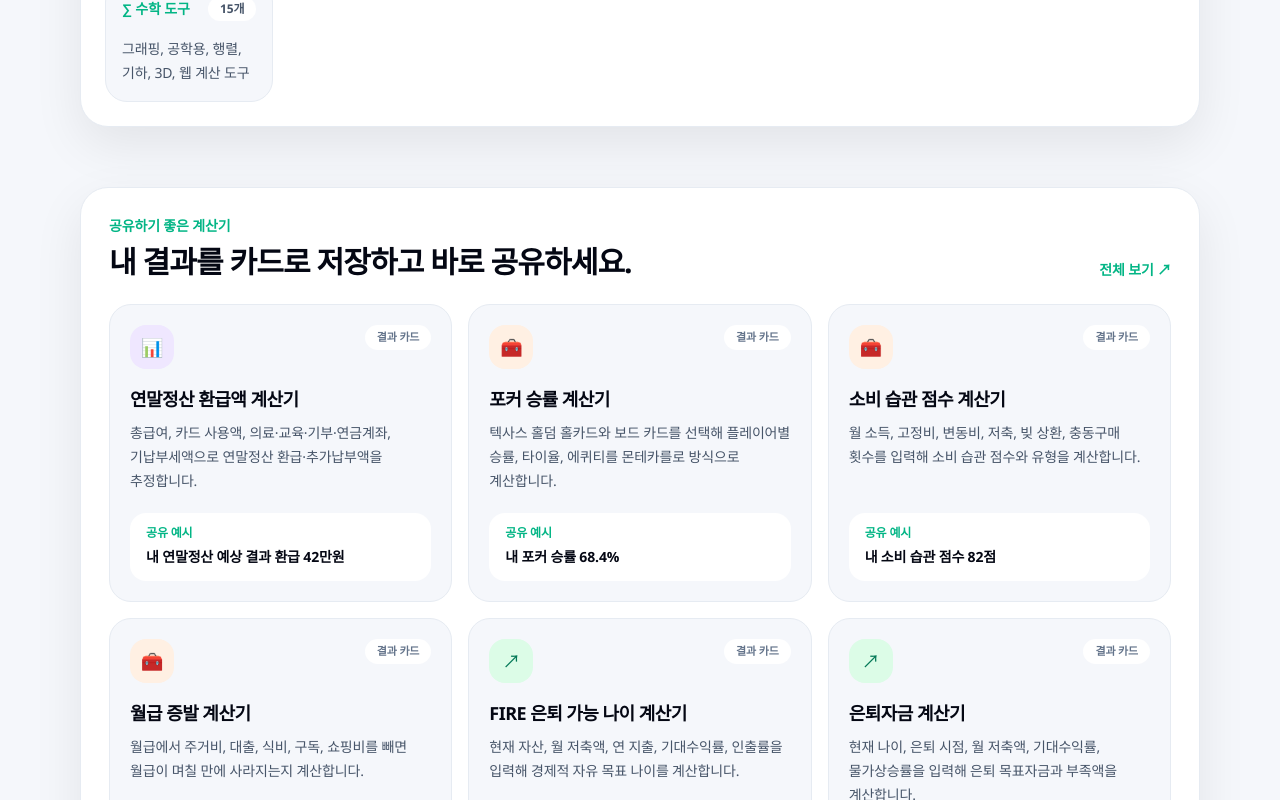
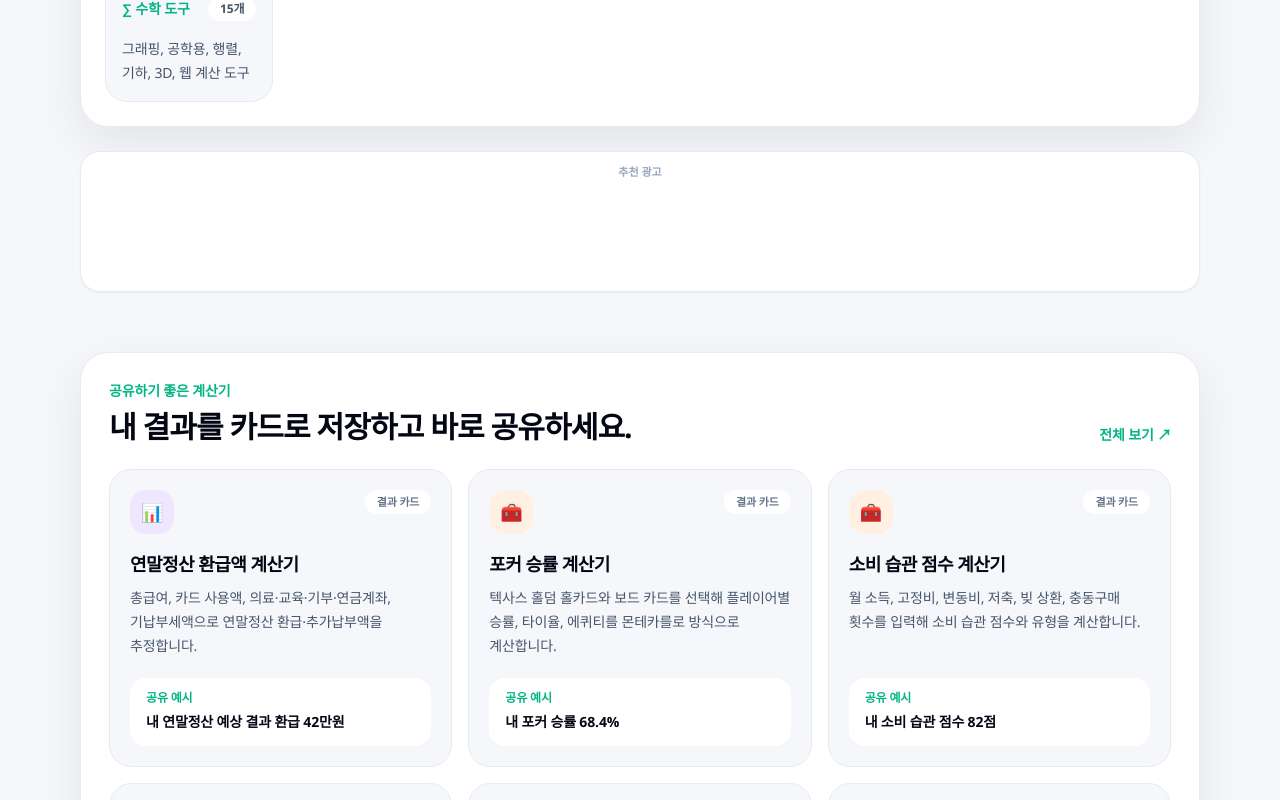
Before and after one commit to danniel-choi/abacusbox, a Next.js app: page / in a window 1280 px wide. Shown: the part 1040-1840 px from the top of the page. Built offline with nearby package versions, Linux system fonts and the light colour scheme; no server answers.

Commit message:
Add AdSense placements

```diff
--- a/app/blog/[slug]/page.tsx
+++ b/app/blog/[slug]/page.tsx
@@ -1,6 +1,7 @@
 import type { Metadata } from "next";
 import Link from "next/link";
 import { notFound } from "next/navigation";
+import { AdSenseAd } from "@/components/AdSenseAd";
 import { blogPosts, getBlogPost, getLatestBlogPosts } from "@/lib/content";
 import { SITE_URL } from "@/lib/constants";
 import { getCalculator } from "@/lib/calculators";
@@ -109,8 +110,11 @@ export default async function BlogPostPage({ params }: Props) {
         )}
 
         <div className="mt-8 grid min-w-0 gap-5 break-words text-base font-medium leading-8 text-slate-700 [word-break:normal]">
-          {post.content.map((paragraph) => (
-            <p key={paragraph}>{paragraph}</p>
+          {post.content.map((paragraph, index) => (
+            <div key={paragraph} className="contents">
+              <p>{paragraph}</p>
+              {index === 2 && <AdSenseAd placement="inArticle" className="my-2" />}
+            </div>
           ))}
         </div>
 
@@ -137,6 +141,8 @@ export default async function BlogPostPage({ params }: Props) {
           ))}
         </div>
       </article>
+
+      <AdSenseAd placement="bottom" className="mt-8" />
 
       {relatedPosts.length > 0 && (
         <section className="readable-content mt-8 w-full max-w-full min-w-0 overflow-hidden rounded-[28px] border border-line bg-white p-6 shadow-panel">
--- a/app/blog/page.tsx
+++ b/app/blog/page.tsx
@@ -1,5 +1,6 @@
 import type { Metadata } from "next";
 import { Suspense } from "react";
+import { AdSenseAd } from "@/components/AdSenseAd";
 import { ContentListClient, type ContentListItem } from "@/components/ContentListClient";
 import { getLatestBlogPosts } from "@/lib/content";
 
@@ -34,6 +35,10 @@ export default function BlogPage() {
         </p>
       </section>
 
+      <div className="mt-8">
+        <AdSenseAd placement="top" />
+      </div>
+
       <Suspense fallback={<section className="mt-8 text-sm font-semibold text-slate-500">콘텐츠를 불러오는 중입니다.</section>}>
         <ContentListClient apiPath="/api/blog" detailBasePath="/blog" fallbackItems={fallbackItems} meta="blog" pageSize={10} detailMode="path" />
       </Suspense>
--- a/app/calculators/[slug]/page.tsx
+++ b/app/calculators/[slug]/page.tsx
@@ -2,6 +2,7 @@ import type { Metadata } from "next";
 import Link from "next/link";
 import { notFound } from "next/navigation";
 import { Suspense } from "react";
+import { AdSenseAd } from "@/components/AdSenseAd";
 import { CalculatorClient } from "@/components/CalculatorClient";
 import { calculators, getCalculator } from "@/lib/calculators";
 import { CALCULATOR_GROUP_META, getCalculatorGroup, getRelatedCalculators } from "@/lib/calculator-directory";
@@ -257,6 +258,8 @@ export default async function CalculatorPage({ params }: Props) {
       </div>
 
       <article className="mx-auto mt-10 grid max-w-6xl gap-8 px-4">
+        <AdSenseAd placement="calculator" />
+
         <section className="grid gap-4 md:grid-cols-3">
           {calculator.checkpoints.map((item, index) => (
             <div key={item} className="rounded-[20px] border border-line bg-white p-5 shadow-panel">
@@ -306,6 +309,8 @@ export default async function CalculatorPage({ params }: Props) {
             </div>
           </section>
         )}
+
+        <AdSenseAd placement="inArticle" />
 
         <section>
           <div className="grid gap-8 lg:grid-cols-[1.15fr_0.85fr]">
@@ -425,6 +430,8 @@ export default async function CalculatorPage({ params }: Props) {
           </section>
         )}
 
+        <AdSenseAd placement="bottom" />
+
         {relatedBlogPosts.length > 0 && (
           <section className="rounded-[20px] border border-line bg-white p-6 shadow-panel">
             <div className="flex items-center justify-between gap-3">
--- a/app/calculators/page.tsx
+++ b/app/calculators/page.tsx
@@ -1,4 +1,5 @@
 import type { Metadata } from "next";
+import { AdSenseAd } from "@/components/AdSenseAd";
 import { CalculatorDirectoryClient } from "@/components/CalculatorDirectoryClient";
 
 export const metadata: Metadata = {
@@ -18,6 +19,10 @@ export default function CalculatorsPage() {
       </section>
 
       <div className="mt-8">
+        <AdSenseAd placement="top" />
+      </div>
+
+      <div className="mt-8">
         <CalculatorDirectoryClient />
       </div>
     </main>
--- a/app/page.tsx
+++ b/app/page.tsx
@@ -13,6 +13,7 @@ import { legalStandards } from "@/lib/constants";
 import { formatWon } from "@/lib/format";
 import { hubContents, hubOrder } from "@/lib/hub-content";
 import { CalculatorDirectoryClient } from "@/components/CalculatorDirectoryClient";
+import { AdSenseAd } from "@/components/AdSenseAd";
 import { HomeBlogRoller } from "@/components/HomeBlogRoller";
 import { Logo } from "@/components/Logo";
 import { RecentCalculatorsSection } from "@/components/RecentCalculatorsSection";
@@ -133,6 +134,10 @@ export default function HomePage() {
 
       <RecentCalculatorsSection />
 
+      <section className="page-shell py-2 md:py-3">
+        <AdSenseAd placement="top" />
+      </section>
+
       <section className="page-shell section-shell">
         <div className="rounded-[28px] border border-line bg-white p-6 shadow-panel md:p-7">
           <div className="section-heading mb-6">
@@ -201,6 +206,10 @@ export default function HomePage() {
 
       <section id="directory" className="page-shell section-shell">
         <CalculatorDirectoryClient compact />
+      </section>
+
+      <section className="page-shell py-2 md:py-3">
+        <AdSenseAd placement="bottom" />
       </section>
 
       <section className="page-shell py-2 md:py-3">
--- /dev/null
+++ b/components/AdSenseAd.tsx
@@ -0,0 +1,61 @@
+"use client";
+
+import { useEffect, useMemo } from "react";
+
+declare global {
+  interface Window {
+    adsbygoogle?: unknown[];
+  }
+}
+
+type AdPlacement = "top" | "calculator" | "inArticle" | "bottom";
+
+type AdSenseAdProps = {
+  placement: AdPlacement;
+  className?: string;
+};
+
+const AD_CLIENT = "ca-pub-5568924428249376";
+
+const SLOT_BY_PLACEMENT: Record<AdPlacement, string | undefined> = {
+  top: process.env.NEXT_PUBLIC_ADSENSE_TOP_SLOT || process.env.NEXT_PUBLIC_ADSENSE_DISPLAY_SLOT,
+  calculator: process.env.NEXT_PUBLIC_ADSENSE_CALCULATOR_SLOT || process.env.NEXT_PUBLIC_ADSENSE_DISPLAY_SLOT,
+  inArticle: process.env.NEXT_PUBLIC_ADSENSE_IN_ARTICLE_SLOT || process.env.NEXT_PUBLIC_ADSENSE_DISPLAY_SLOT,
+  bottom: process.env.NEXT_PUBLIC_ADSENSE_BOTTOM_SLOT || process.env.NEXT_PUBLIC_ADSENSE_DISPLAY_SLOT
+};
+
+const LABEL_BY_PLACEMENT: Record<AdPlacement, string> = {
+  top: "추천 광고",
+  calculator: "계산 결과 아래 광고",
+  inArticle: "본문 중간 광고",
+  bottom: "관련 콘텐츠 광고"
+};
+
+export function AdSenseAd({ placement, className = "" }: AdSenseAdProps) {
+  const slot = SLOT_BY_PLACEMENT[placement];
+  const key = useMemo(() => `${placement}-${slot || "display"}`, [placement, slot]);
+
+  useEffect(() => {
+    try {
+      window.adsbygoogle = window.adsbygoogle || [];
+      window.adsbygoogle.push({});
+    } catch {
+      // Ad blockers or delayed AdSense loading can throw here; the page should keep working.
+    }
+  }, [slot, key]);
+
+  return (
+    <div className={`ad-slot rounded-[20px] border border-line bg-white px-3 py-3 shadow-sm ${className}`}>
+      <p className="mb-2 text-center text-[11px] font-bold uppercase tracking-normal text-slate-400">{LABEL_BY_PLACEMENT[placement]}</p>
+      <ins
+        key={key}
+        className="adsbygoogle block min-h-[90px] w-full"
+        style={{ display: "block" }}
+        data-ad-client={AD_CLIENT}
+        data-ad-slot={slot || undefined}
+        data-ad-format="auto"
+        data-full-width-responsive="true"
+      />
+    </div>
+  );
+}
--- a/components/HubPage.tsx
+++ b/components/HubPage.tsx
@@ -1,4 +1,5 @@
 import Link from "next/link";
+import { AdSenseAd } from "@/components/AdSenseAd";
 import { getCalculatorsByGroup } from "@/lib/calculator-directory";
 import { calculators, type CalculatorConfig } from "@/lib/calculators";
 import { blogPosts, type BlogPost } from "@/lib/content";
@@ -37,6 +38,10 @@ export function HubPage({ hub }: { hub: HubContent }) {
           </article>
         ))}
       </section>
+
+      <div className="mt-8">
+        <AdSenseAd placement="top" />
+      </div>
 
       <section className="mt-8 grid gap-6 lg:grid-cols-[minmax(0,1.35fr)_minmax(280px,0.65fr)]">
         <div className="rounded-[28px] border border-line bg-white p-6 shadow-panel">
@@ -77,6 +82,10 @@ export function HubPage({ hub }: { hub: HubContent }) {
         </aside>
       </section>
 
+      <div className="mt-8">
+        <AdSenseAd placement="bottom" />
+      </div>
+
       <section className="mt-8 rounded-[28px] border border-line bg-white p-6 shadow-panel">
         <div className="flex flex-wrap items-end justify-between gap-3">
           <div>
```
Also changed, not shown: 1 other file (tests, documents, lock files or other folders).
